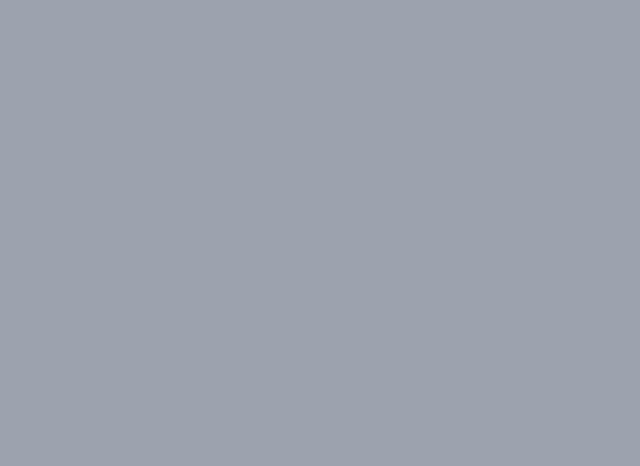
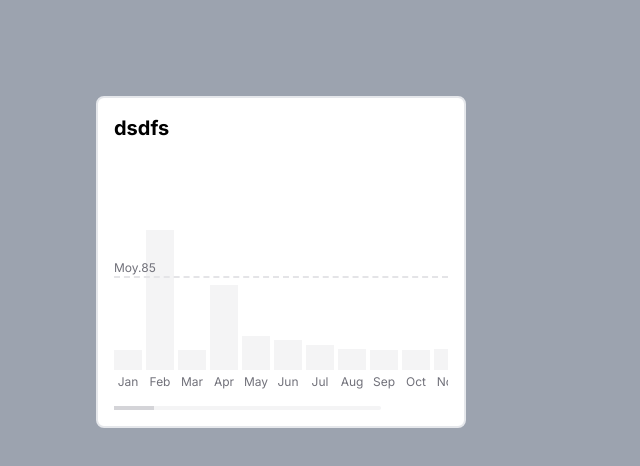
Before and after one commit to MarcAndersonGilles/nextjs-test, a Next.js app: page / in a window 1280 px wide. Shown: the top 466 px of the page, without its empty margins (0-640 px from the left). Built offline with nearby package versions, Linux system fonts and the light colour scheme.

Commit message:
beginning of the chart

```diff
--- a/app/globals.css
+++ b/app/globals.css
@@ -25,3 +25,27 @@ body {
     )
     rgb(var(--background-start-rgb));
 }
+
+* {
+  box-sizing: border-box;
+  scrollbar-color: transparent transparent;
+  /* thumb and track color */
+  scrollbar-width: 0px;
+}
+
+*::-webkit-scrollbar {
+  width: 0;
+}
+
+*::-webkit-scrollbar-track {
+  background: transparent;
+}
+
+*::-webkit-scrollbar-thumb {
+  background: transparent;
+  border: none;
+}
+
+* {
+  -ms-overflow-style: none;
+}
--- a/app/page.tsx
+++ b/app/page.tsx
@@ -1,59 +1,18 @@
-const recordCollection = {
-  2548: {
-    albumTitle: 'Slippery When Wet',
-    artist: 'Bon Jovi',
-    tracks: ['Let It Rock', 'You Give Love a Bad Name']
-  },
-  2468: {
-    albumTitle: '1999',
-    artist: 'Prince',
-    tracks: ['1999', 'Little Red Corvette']
-  },
-  1245: {
-    artist: 'Robert Palmer',
-    tracks: []
-  },
-  5439: {
-    albumTitle: 'ABBA Gold'
-  }
-};
-recordCollection
+"use client"
+import React from 'react'
+import ArrayForRatio from '@/components/ArrayForRatio'
+
 
 
 
 export default function Home() {
 
-  console.log(recordCollection[2548].artist)
-
-
-
-
-
-  function updateRecords(records, id, prop, value) {
-    if(value === ''){
-    delete records[id][prop]
-  }
-  else if(prop !== 'tracks' && value !== ''){
-      records[id][prop] = value
-     console.log(value)
-  }
-  else if(prop === 'tracks' && value !== ''){
-    if(records[id].hasOwnProperty('tracks')){
-      records[id][prop].push(value)
-    }
-     else if(records[id].hasOwnProperty('tracks') === false){
-     records[id][prop] = [value]
-    }
-  }
-    return records;
-  }
-
-updateRecords(recordCollection, 5439, 'artist', 'ABBA');
-console.log(recordCollection)
 
   return (
-    <main className="flex min-h-screen flex-col items-center justify-between p-24 bg-gray-400">
-      <div></div>
+    <main className="flex  min-h-screen flex-col  p-24 bg-gray-400">
+
+        <ArrayForRatio />
+
     </main>
   )
 }
--- /dev/null
+++ b/components/ArrayForRatio.tsx
@@ -0,0 +1,184 @@
+"use client"
+import React, { Fragment, useEffect, useRef, useState } from 'react'
+
+const arrayMonths = [
+    { currentMonth: 'Jan', value: 30 },
+    { currentMonth: 'Feb', value: 330 },
+    { currentMonth: 'Mar', value: 20 },
+    { currentMonth: 'Apr', value: 200 },
+    { currentMonth: 'May', value: 80 },
+    { currentMonth: 'Jun', value: 70 },
+    { currentMonth: 'Jul', value: 60 },
+    { currentMonth: 'Aug', value: 50 },
+    { currentMonth: 'Sep', value: 30 },
+    { currentMonth: 'Oct', value: 30 },
+    { currentMonth: 'Nov', value: 50 },
+    { currentMonth: 'Dec', value: 80 },
+
+]
+
+
+function ArrayForRatio() {
+
+    const [position, setPosition] = useState(0); // Position initiale
+    // const [isMouseOnNav, setisMouseOnNav] = useState(false);
+    // const [disableScroll, setDisableScroll] = useState(false);
+    // const [activeBtn, setActiveBtn] = useState('month');
+
+    //monthly tickets
+    const nonZeroMonths = arrayMonths.filter(item => item.value !== 0);
+    const totalValuesMonths: number = nonZeroMonths.reduce((acc, item) => acc + item.value, 0);
+    const monthsMoy = Math.floor(totalValuesMonths / nonZeroMonths.length);
+    const maxMonthValue = Math.max(...nonZeroMonths.map(item => item.value));
+
+    const chartContainerRef = useRef< HTMLDivElement | null>(null)
+
+     // Maximal hieght for bars graph
+     const containerHeight = 140;
+
+    const handleMouseDown = (e: React.MouseEvent<HTMLDivElement>) => {
+        const initialX = e.clientX;
+        const containerWidth = (e.target as Element).parentElement?.offsetWidth;
+
+        // Use the ref to access the chart container
+        const chartContainer = chartContainerRef.current;
+
+        const handleMouseMove = (event: MouseEvent) => {
+            const movementX = event.clientX - initialX;
+            let newPosition = position + movementX;
+
+            if (containerWidth !== undefined) {
+                const maxPosition = containerWidth - (e.target as HTMLDivElement).offsetWidth;
+                newPosition = Math.max(0, Math.min(newPosition, maxPosition));
+            }
+
+            setPosition(newPosition);
+
+            if (chartContainer) {
+                if (containerWidth !== undefined) {
+                    const maxPosition = containerWidth - (e.target as HTMLDivElement).offsetWidth;
+                    const scrollRatio = newPosition / maxPosition;
+                    chartContainer.scrollLeft =
+                        scrollRatio * (chartContainer.scrollWidth - chartContainer.clientWidth);
+                }
+            }
+        };
+
+        const handleMouseUp = () => {
+            document.removeEventListener('mousemove', handleMouseMove);
+            document.removeEventListener('mouseup', handleMouseUp);
+        };
+
+        document.addEventListener('mousemove', handleMouseMove);
+        document.addEventListener('mouseup', handleMouseUp);
+    };
+
+  return (
+
+    <div>
+    <div className='flex  flex-col max-w-[370px] bg-white p-4 rounded-lg gap-4 border-2  '>
+
+        <div className='flex justify-between items-center'>
+            <h2 className='text-figma-neutre-200 font-bold text-xl'>{"dsdfs"}</h2>
+            {/* <IconChevronRight className='w-6 h-6' /> */}
+        </div>
+
+
+        <div className='flex  justify-between w-full flex-wrap gap-4'>
+            <div className='flex items-center gap-3 relative'>
+                <div className='flex relative'>
+
+
+
+
+
+                </div>
+
+
+            </div>
+
+
+        </div>
+
+
+        <div className='flex gap-2 mb-5'>
+            {/* {buttons.map((button, index) => (
+                <button
+                    key={index}
+                    type='button'
+                    className={`flex w-1/3 px-2 py-1.5 text-sm font-medium border-2 rounded-md text-center justify-center ${activeBtn === button.type
+                        ? 'border-primary text-primaryBlack bg-[#EFFCFA]'
+                        : 'border-[#F4F4F5] text-[#52525B] bg-[#F4F4F5] bg-opacity-50'
+                        }`}
+                    onClick={() => handleActifBtn(button.type)}
+                >
+                    {button.label}
+                </button>
+            ))} */}
+        </div>
+
+
+        {/*Graphic chart */}
+        <div className='flex  w-full min-h-[180px]'>
+            <div ref={chartContainerRef} className='chart-container  flex  items-end text-black gap-1 overflow-x-scroll relative  w-full '
+            // onMouseDown={(e) => navMouseDownDrag(e)}
+            >
+
+
+                <div className=' absolute top-10 text-xs font-normal text-[#71717A] z-10  ' style={{ width: '100%', borderBottom: '2px dashed #E4E4E7', margin: '10px 0' }}>
+                    Moy.
+                    {monthsMoy
+                       }</div>
+
+
+                    <>
+                        {arrayMonths.map((item, index) => (
+                            <Fragment key={index}>
+                                <div className='flex flex-col gap-1 group items-center   justify-center'>
+                                    <div className={`bg-[#F4F4F5] w-7    h-0    ${item.value > 0 ? "p-2.5 w-7 transition-all " : "p-0"} relative`}
+                                        style={
+                                            {
+
+                                                height: `${!isNaN(maxMonthValue)
+                                                    ? `${item.value !== 0 ? (item.value / maxMonthValue) * containerHeight : 0}px`
+                                                    : '0px'
+                                                    }`,
+
+                                            }
+                                        }></div>
+                                    <div className='text-[#71717A] text-xs font-normal text-center'>{item.currentMonth }</div>
+                                    <div className={`absolute     bg-opacity-50    opacity-0 ${item.value > 0 ? "group-hover:opacity-100" : ""}  mb-4  text-gray-500`}>{item.value}</div>
+                                </div>
+                            </Fragment>
+                        )
+                        )}
+                    </>
+
+
+
+
+            </div>
+        </div>
+
+        {/* Scrollbar */}
+        <div className='bg-[#F4F4F5]  w-[80%] rounded-lg h-1 relative '>
+            <div className='w-full'>
+                <div className='w-10 h-1 bg-[#D4D4D8] absolute '
+                    style={{
+                        left: `${position}px`,
+                        transition: 'none', // Désactive la transition pour un déplacement fluide
+                        cursor: 'grab',
+                    }}
+                    onMouseDown={handleMouseDown}
+                ></div>
+            </div>
+
+        </div>
+
+    </div>
+</div>
+
+  )
+}
+
+export default ArrayForRatio
--- a/tailwind.config.js
+++ /dev/null
@@ -1,12 +0,0 @@
-/** @type {import('tailwindcss').Config} */
-module.exports = {
-  content: [
-    "./app/**/*.{js,ts,jsx,tsx,mdx}",
-    "./pages/**/*.{js,ts,jsx,tsx,mdx}",
-    "./components/**/*.{js,ts,jsx,tsx,mdx}",
-  ],
-  theme: {
-    extend: {},
-  },
-  plugins: [],
-}
```
Also changed, not shown: components/testFilters.ts (renamed from component/testFilters.ts), components/testLoops.ts (renamed from component/testLoops.ts).
